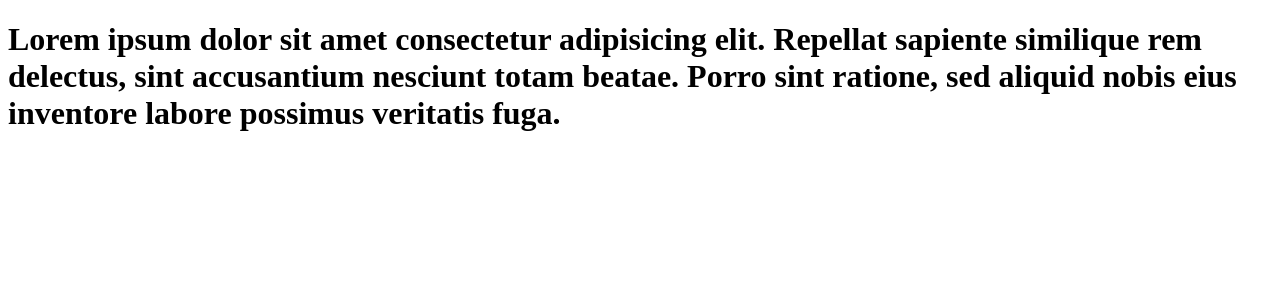
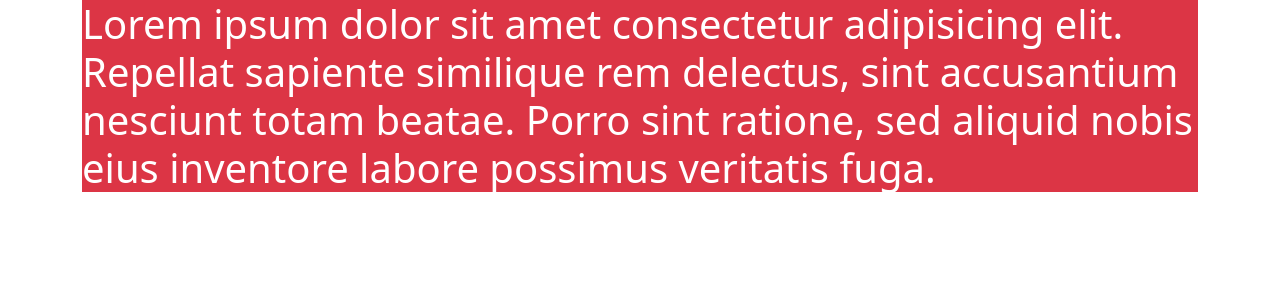
Before and after one commit to farhadcse7/todo-app, a Vue app: page / in a window 1280 px wide. Shown: the top 300 px of the page. Built offline with nearby package versions, Linux system fonts and the light colour scheme.

Commit message:
bootstrap added

```diff
--- a/package.json
+++ b/package.json
@@ -9,11 +9,14 @@
     "preview": "vite preview"
   },
   "dependencies": {
+    "@popperjs/core": "^2.11.8",
+    "bootstrap": "^5.3.3",
     "pinia": "^3.0.1",
     "vue": "^3.5.13"
   },
   "devDependencies": {
     "@vitejs/plugin-vue": "^5.2.1",
+    "sass": "^1.85.0",
     "vite": "^6.1.0",
     "vite-plugin-vue-devtools": "^7.7.2"
   }
--- a/src/App.vue
+++ b/src/App.vue
@@ -3,9 +3,12 @@
 </script>
 
 <template>
-  <h1>Lorem ipsum dolor sit amet consectetur adipisicing elit. Repellat sapiente similique rem delectus, sint
+
+  <div class="container">
+    <h1 class="text-bg-danger">Lorem ipsum dolor sit amet consectetur adipisicing elit. Repellat sapiente similique rem delectus, sint
     accusantium nesciunt totam beatae. Porro sint ratione, sed aliquid nobis eius inventore labore possimus veritatis
     fuga.</h1>
+  </div>
 
 </template>
 
--- /dev/null
+++ b/src/assets/sass/styles.scss
@@ -0,0 +1 @@
+@import "~bootstrap/scss/bootstrap";
--- a/src/main.js
+++ b/src/main.js
@@ -2,6 +2,12 @@ import { createApp } from 'vue'
 import { createPinia } from 'pinia'
 import App from './App.vue'
 
+/* custom css link */
+import './assets/sass/styles.scss'
+
 const app = createApp(App)
 app.use(createPinia())
 app.mount('#app')
+
+/* import all of bootstrap js */
+import * as bootstrap from 'bootstrap';
--- a/vite.config.js
+++ b/vite.config.js
@@ -1,9 +1,9 @@
 import { fileURLToPath, URL } from 'node:url'
-
 import { defineConfig } from 'vite'
 import vue from '@vitejs/plugin-vue'
 import vueDevTools from 'vite-plugin-vue-devtools'
 
+const path=require('path');
 // https://vite.dev/config/
 export default defineConfig({
   plugins: [
@@ -12,7 +12,8 @@ export default defineConfig({
   ],
   resolve: {
     alias: {
-      '@': fileURLToPath(new URL('./src', import.meta.url))
+      '@': fileURLToPath(new URL('./src', import.meta.url)),
+      '~bootstrap':path.resolve(__dirname, 'node_modules/bootstrap')
     },
   },
 })
```
Also changed, not shown: 1 other file (tests, documents, lock files or other folders).
